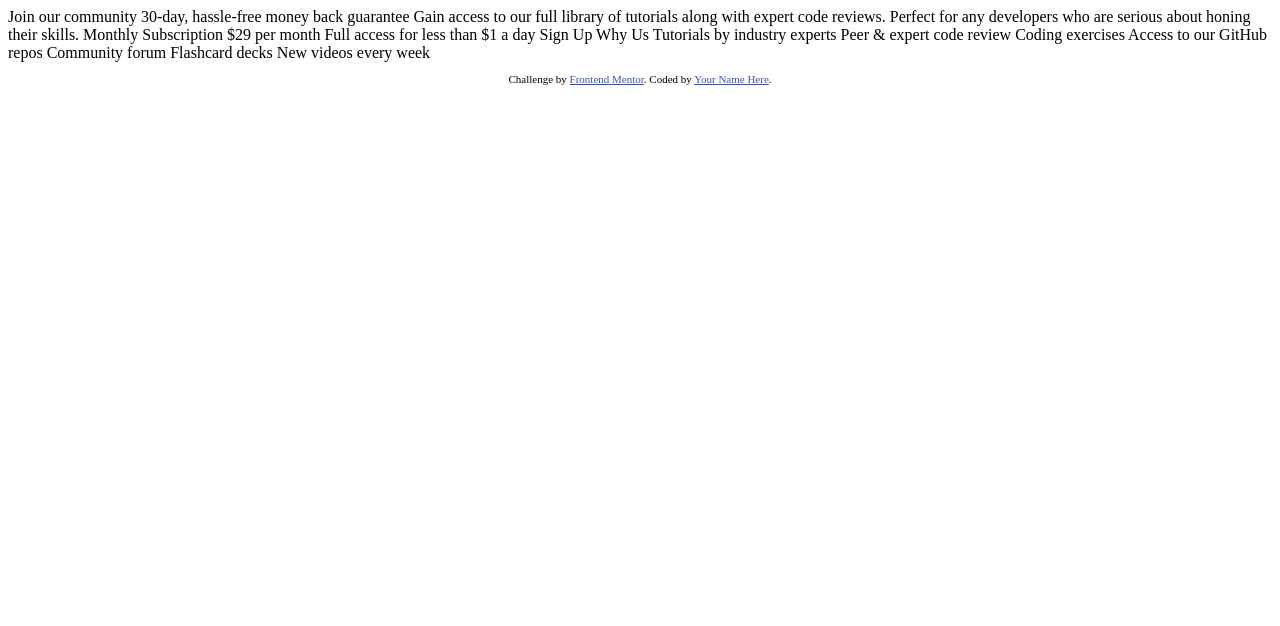
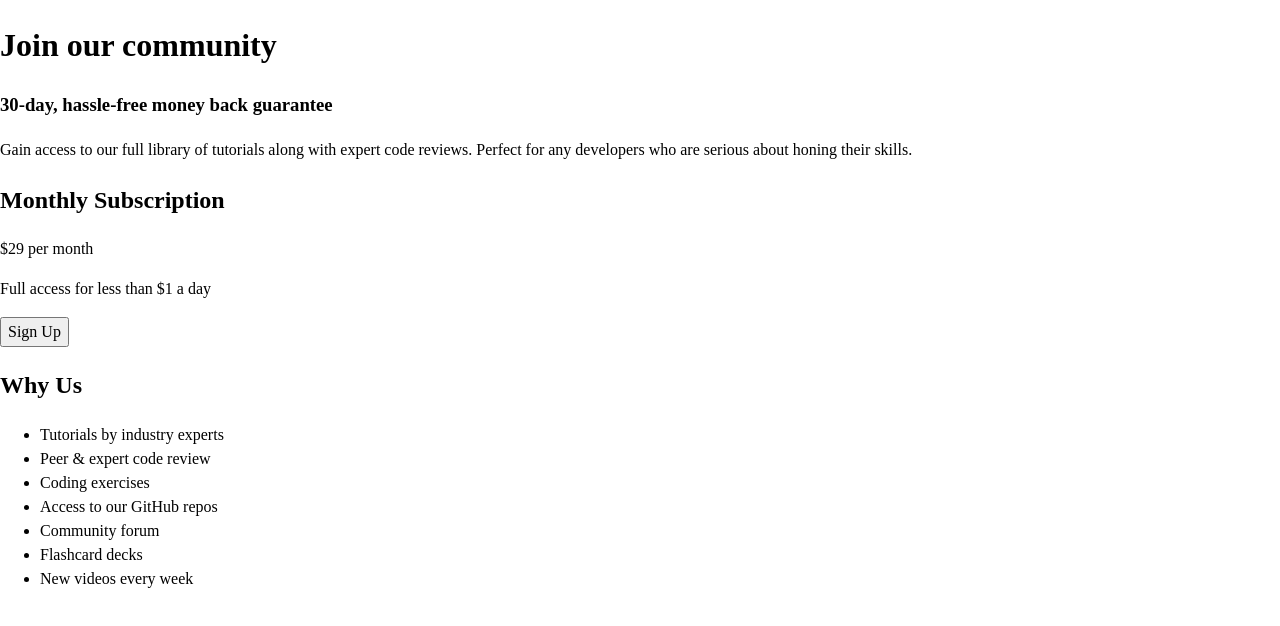
Before and after one commit to lost50U1/single-price-grid-component-master, a plain HTML site: page index.html in a window 1280 px wide. Drawn offline with Linux system fonts and the light colour scheme.

Commit message:
first edit

```diff
--- a/index.html
+++ b/index.html
@@ -1,50 +1,63 @@
 <!DOCTYPE html>
 <html lang="en">
-<head>
-  <meta charset="UTF-8">
-  <meta name="viewport" content="width=device-width, initial-scale=1.0"> <!-- displays site properly based on user's device -->
+  <head>
+    <meta charset="UTF-8" />
+    <meta name="viewport" content="width=device-width, initial-scale=1.0" />
 
-  <link rel="icon" type="image/png" sizes="32x32" href="./images/favicon-32x32.png">
+    <!-- todo delete the slash on self closing on tags  -->
+    <!-- displays site properly based on user's device -->
 
-  <title>Frontend Mentor | Single Price Grid Component</title>
+    <link
+      rel="icon"
+      type="image/png"
+      sizes="32x32"
+      href="./images/favicon-32x32.png"
+    />
 
-  <!-- Feel free to remove these styles or customise in your own stylesheet 👍 -->
-  <style>
-    .attribution { font-size: 11px; text-align: center; }
-    .attribution a { color: hsl(228, 45%, 44%); }
-  </style>
-</head>
-<body>
-  Join our community
+    <!-- google font  -->
+    <link rel="preconnect" href="https://fonts.googleapis.com" />
+    <link rel="preconnect" href="https://fonts.gstatic.com" crossorigin />
+    <link
+      href="https://fonts.googleapis.com/css2?family=Karla:wght@400;700&display=swap"
+      rel="stylesheet"
+    />
 
-  30-day, hassle-free money back guarantee
+    <!-- main style  -->
+    <link rel="stylesheet" href="style.css" />
 
-  Gain access to our full library of tutorials along with expert code reviews.
-  Perfect for any developers who are serious about honing their skills.
-
-  Monthly Subscription
-
-  &dollar;29 per month
-
-  Full access for less than &dollar;1 a day
-
-  Sign Up
-
-  Why Us
-
-  Tutorials by industry experts
-  Peer &amp; expert code review
-  Coding exercises
-  Access to our GitHub repos
-  Community forum
-  Flashcard decks
-  New videos every week
-
-  <footer>
-    <p class="attribution">
-      Challenge by <a href="https://www.frontendmentor.io?ref=challenge" target="_blank">Frontend Mentor</a>.
-      Coded by <a href="#">Your Name Here</a>.
-    </p>
-  </footer>
-</body>
+    <title>Frontend Mentor | Single Price Grid Component</title>
+  </head>
+  <body>
+    <main>
+      <div class="header">
+        <h1>Join our community</h1>
+        <h3 class="yellow">30-day, hassle-free money back guarantee</h3>
+        <p>
+          Gain access to our full library of tutorials along with expert code
+          reviews. Perfect for any developers who are serious about honing their
+          skills.
+        </p>
+      </div>
+      <div class="flex">
+        <div class="left">
+          <h2>Monthly Subscription</h2>
+          <p class="price"><span>&dollar;29</span> per month</p>
+          <p class="info">Full access for less than &dollar;1 a day</p>
+          <button>Sign Up</button>
+        </div>
+        <div class="right">
+          <h2>Why Us</h2>
+          <ul>
+            <li>Tutorials by industry experts</li>
+            <li>Peer &amp; expert code review</li>
+            <li>Coding exercises</li>
+            <li>Access to our GitHub repos</li>
+            <li>Community forum</li>
+            <li>Flashcard decks</li>
+            <li>New videos every week</li>
+          </ul>
+        </div>
+      </div>
+    </main>
+  </body>
 </html>
--- a/style.css
+++ b/style.css
@@ -0,0 +1,67 @@
+/* css reset  */
+
+*,
+*::before,
+*::after {
+  -webkit-box-sizing: border-box;
+  box-sizing: border-box;
+}
+
+html,
+body {
+  margin: 0;
+}
+
+body {
+  line-height: 1.5;
+  -webkit-font-smoothing: antialiased;
+}
+
+img,
+picture,
+video,
+canvas,
+svg {
+  display: block;
+  max-width: 100%;
+}
+
+input,
+button,
+textarea,
+select {
+  font: inherit;
+}
+
+p,
+h1,
+h2,
+h3,
+h4,
+h5,
+h6 {
+  overflow-wrap: break-word;
+}
+
+/* ## Colors
+
+### Primary
+
+- Cyan: hsl(179, 62%, 43%)
+- Bright Yellow: hsl(71, 73%, 54%)
+
+### Neutral
+
+- Light Gray: hsl(204, 43%, 93%)
+- Grayish Blue: hsl(218, 22%, 67%)
+
+## Typography
+
+### Body Copy
+
+- Font size: 16px
+
+### Font
+
+- Family: [Karla](https://fonts.google.com/specimen/Karla)
+- Weights: 400, 700 */
```
